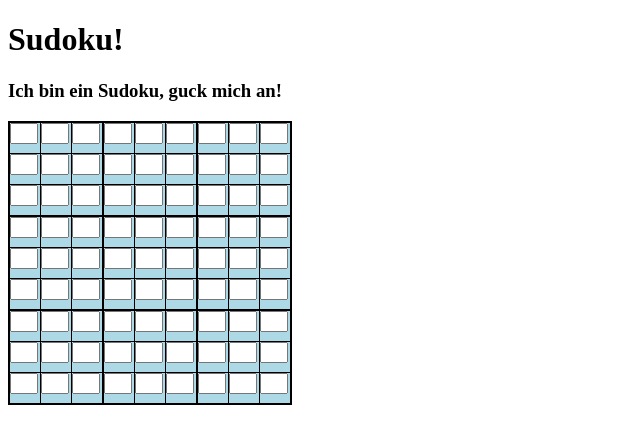
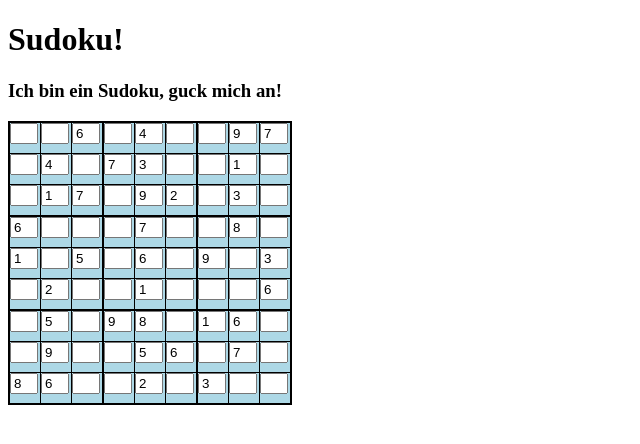
Before and after one commit to ElSenjor/sudoku-frontend, an Angular app: page / in a window 1280 px wide. Shown: the top 444 px of the page, without its empty margins (0-640 px from the left). Built offline with nearby package versions, Linux system fonts and the light colour scheme.

Commit message:
The sudoku string is now handed all the way to the cells and each number is displayed if unequal to zero

```diff
--- a/src/app/box/box.component.html
+++ b/src/app/box/box.component.html
@@ -1,11 +1,11 @@
 <div class="box">
-  <app-cell></app-cell>
-  <app-cell></app-cell>
-  <app-cell [borderRight]="true"></app-cell>
-  <app-cell></app-cell>
-  <app-cell></app-cell>
-  <app-cell [borderRight]="true"></app-cell>
-  <app-cell [borderBottom]="true"></app-cell>
-  <app-cell [borderBottom]="true"></app-cell>
-  <app-cell [borderRight]="true" [borderBottom]="true"></app-cell>
+  <app-cell [defaultValue]="cellArray[0]"></app-cell>
+  <app-cell [defaultValue]="cellArray[1]"></app-cell>
+  <app-cell [defaultValue]="cellArray[2]" [borderRight]="true"></app-cell>
+  <app-cell [defaultValue]="cellArray[3]"></app-cell>
+  <app-cell [defaultValue]="cellArray[4]"></app-cell>
+  <app-cell [defaultValue]="cellArray[5]" [borderRight]="true"></app-cell>
+  <app-cell [defaultValue]="cellArray[6]" [borderBottom]="true"></app-cell>
+  <app-cell [defaultValue]="cellArray[7]" [borderBottom]="true"></app-cell>
+  <app-cell [defaultValue]="cellArray[8]" [borderRight]="true" [borderBottom]="true"></app-cell>
 </div>
--- a/src/app/box/box.component.ts
+++ b/src/app/box/box.component.ts
@@ -11,19 +11,9 @@ import { CellComponent } from '../cell/cell.component';
 })
 export class BoxComponent {
   constructor(){
-    console.log("Hello, I am the constructor of the BoxComponent class");
- /*    @Input() testString: String = '';
-    @Input() testArray: Number[][] = [[], [], [], [], [], [], [], [], []];
-      console.log("Hello, I am the constructor of the BoxComponent class");
-    console.log("testString: " + testString);
-    console.log("testArray: " + testArray); */
+    console.log("Hello, I am the constructor of the BoxComponent class. And who are you, Sir?");
   }
-  // constructor(){
-    //console.log("Hello, I am the constructor of the BoxComponent class")
-    //@Input() sudokuArrayBoxwise2: number[][];
-    //console.log(sudokuArrayBoxwise2)
-    // sudokuArrayBoxwise: number [][];
+  @Input()
+  cellArray: string[] = ["1","2","3","4","5","6","7","8","9"]
 
-    // sudokuArrayBoxwise = this.GridComponent.sudokuArrayBoxwise;
-  // }
 }
--- a/src/app/cell/cell.component.html
+++ b/src/app/cell/cell.component.html
@@ -2,5 +2,9 @@
   class="cell"
   [ngClass]="{ 'border-right': borderRight, 'border-bottom': borderBottom }"
 >
-  <input />
+<!--  <p>{{this.ValueUnequalToZero(this.defaultValue)}}</p> -->
+ <!--  <input value={{defaultValue}}/> -->
+  <input value={{this.defaultValueEmptyIfZero(this.defaultValue)}}/>
+
+
 </div>
--- a/src/app/cell/cell.component.ts
+++ b/src/app/cell/cell.component.ts
@@ -15,7 +15,38 @@ export class CellComponent {
   @Input()
   borderBottom: boolean = false;
 
+  @Input()
+  defaultValue: string = "0";
+
+  // If the value is Zero, return an empty string
+  defaultValueEmptyIfZero(value: string){
+    let result: string = value;
+    if(value == "0"){
+      result = ""
+    }
+    return result
+  }
+
+/*   ValueIsZero: boolean = true;
+  constructor(){
+    console.log("current value: " + this.defaultValue)
+    this.ValueIsZero = this.ValueEqualToZero(this.defaultValue)
+    console.log("Value is Zero? " + this.ValueIsZero)
+  } */
+
+
+// Here, I am trying to set those cells to read only that have numbers unequal to zero
+// However, I wasn't able to get it working in the input tag in the html file yet
+  ValueUnequalToZero(value: string){
+    let readOnly: string = ""
+    if(value != "0"){
+      readOnly = "readonly"
+    }
+    return readOnly
+  }
+
   ngOnInit() {
-    console.log("hello");
+    // console.log("hello");
+    // console.log("current value: " + this.defaultValue)
   }
 }
--- a/src/app/grid/grid.component.html
+++ b/src/app/grid/grid.component.html
@@ -1,11 +1,11 @@
 <div class="grid">
-  <app-box> [testString] = "testString1" </app-box>
-  <app-box> [testArray]= "testArray1" </app-box>
-  <app-box></app-box>
-  <app-box></app-box>
-  <app-box></app-box>
-  <app-box></app-box>
-  <app-box></app-box>
-  <app-box></app-box>
-  <app-box></app-box>
+  <app-box [cellArray] = "sudokuArrayBoxwise[0]"></app-box>
+  <app-box [cellArray] = "sudokuArrayBoxwise[1]"></app-box>
+  <app-box [cellArray] = "sudokuArrayBoxwise[2]"></app-box>
+  <app-box [cellArray] = "sudokuArrayBoxwise[3]"></app-box>
+  <app-box [cellArray] = "sudokuArrayBoxwise[4]"></app-box>
+  <app-box [cellArray] = "sudokuArrayBoxwise[5]"></app-box>
+  <app-box [cellArray] = "sudokuArrayBoxwise[6]"></app-box>
+  <app-box [cellArray] = "sudokuArrayBoxwise[7]"></app-box>
+  <app-box [cellArray] = "sudokuArrayBoxwise[8]"></app-box>
 </div>
--- a/src/app/grid/grid.component.ts
+++ b/src/app/grid/grid.component.ts
@@ -10,12 +10,9 @@ import { BoxComponent } from '../box/box.component';
 })
 export class GridComponent {
 
-  testString1: string = "This is a test String";
-  testArray1: Number[][] = [[1], [2], [3], [4], [5], [6], [7], [8], [9]]
-
   sudokuString: string = "006040097040730010017092030600070080105060903020010006050980160090056070860020300"
   sudokuArray: number[][]; // sudoku-like array
-  sudokuArrayBoxwise: number [][]; // first index: box number, second index: cell number in each box
+  sudokuArrayBoxwise: string [][]; // first index: box number, second index: cell number in each box
                                    // cell number in box is like box number in grid
 
   constructor() {
@@ -38,12 +35,12 @@ export class GridComponent {
   }
 
   sudokuArrayToBoxwise(sudokuArray: number[][]) {
-    let sudokuArrayBoxwise: number[][] = [[], [], [], [], [], [], [], [], []];
+    let sudokuArrayBoxwise: string[][] = [[], [], [], [], [], [], [], [], []];
 
     for(let row = 0; row < 9; row = row + 1) {
       for(let col = 0; col < 9; col = col + 1) {
         let box = 3 * Math.floor(row / 3) + Math.floor(col / 3);
-        sudokuArrayBoxwise[box].push(sudokuArray[row][col]);
+        sudokuArrayBoxwise[box].push(sudokuArray[row][col].toString());
       }
     }
 
```
